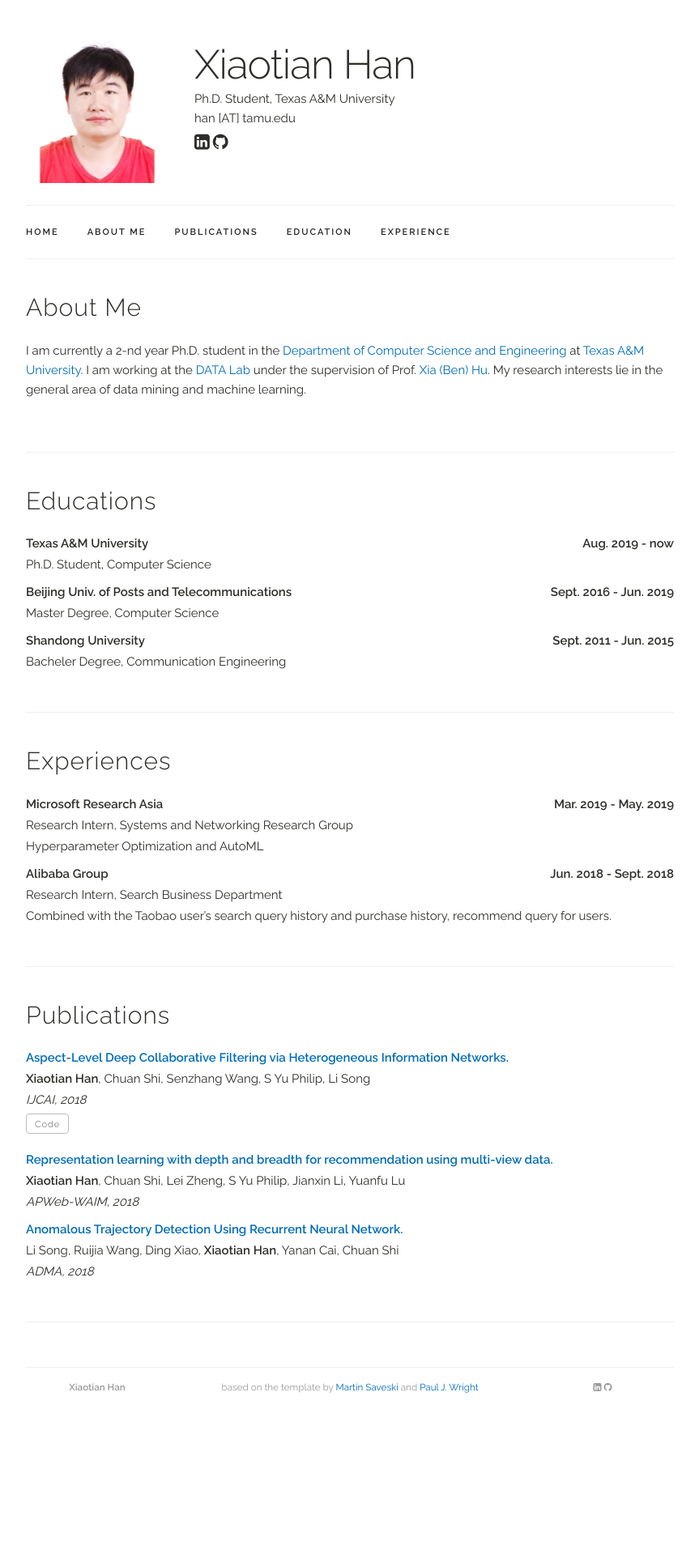
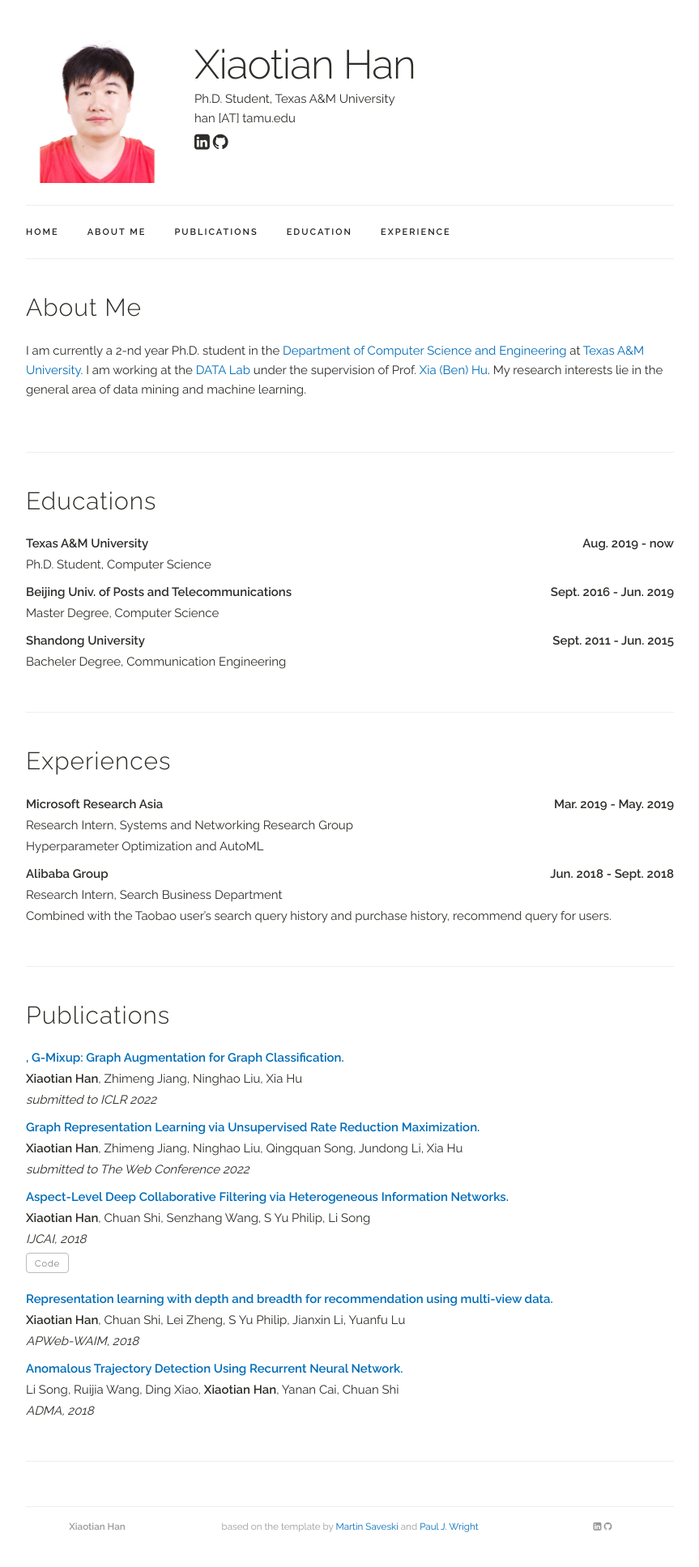
Before and after one commit to IshmamShah/IshmamShah.github.io, a Jekyll site: the page built from index.html, in a window 1280 px wide. Shown: the whole page at 81% size, without its empty margins (208-1071 px from the left). Built offline with Jekyll 4.4.1, drawn with Linux system fonts in a browser that asks for light colours; a style sheet for code colours, icons or effects is not loaded; before the commit the page ends 1763 px from its top, so only the background shows below that.

Commit message:
Update publications.yaml

```diff
--- a/_data/publications.yaml
+++ b/_data/publications.yaml
@@ -1,4 +1,31 @@
 papers:
+
+  - title: ", G-Mixup: Graph Augmentation for Graph Classification."
+    authors: "<b>Xiaotian Han</b>, Zhimeng Jiang, Ninghao Liu, Xia Hu"
+    venue: "submitted to ICLR 2022"
+    # paper_pdf: "https://www.ijcai.org/proceedings/2018/0471.pdf"
+    # code: "https://github.com/ahxt/NeuACF"
+    # blogpost: "/projects/2019_ScienceAdvances"
+    # pressrel: "/projects/2019_ScienceAdvancesPress"
+    # video: "/assets/projects/2019_SA/StoryBoard.m4v"
+    # data: "projects/2019_MLDataset"
+    # notebook: "https://Helioml.github.io/HelioML/04/1/notebook"
+    selected: y
+
+
+  - title: "Graph Representation Learning via Unsupervised Rate Reduction Maximization."
+    authors: "<b>Xiaotian Han</b>, Zhimeng Jiang, Ninghao Liu, Qingquan Song, Jundong Li, Xia Hu"
+    venue: " submitted to The Web Conference 2022"
+    # paper_pdf: "https://www.ijcai.org/proceedings/2018/0471.pdf"
+    # code: "https://github.com/ahxt/NeuACF"
+    # blogpost: "/projects/2019_ScienceAdvances"
+    # pressrel: "/projects/2019_ScienceAdvancesPress"
+    # video: "/assets/projects/2019_SA/StoryBoard.m4v"
+    # data: "projects/2019_MLDataset"
+    # notebook: "https://Helioml.github.io/HelioML/04/1/notebook"
+    selected: y
+
+
 
   - title: "Aspect-Level Deep Collaborative Filtering via Heterogeneous Information Networks."
     authors: "<b>Xiaotian Han</b>, Chuan Shi, Senzhang Wang, S Yu Philip, Li Song"
```
